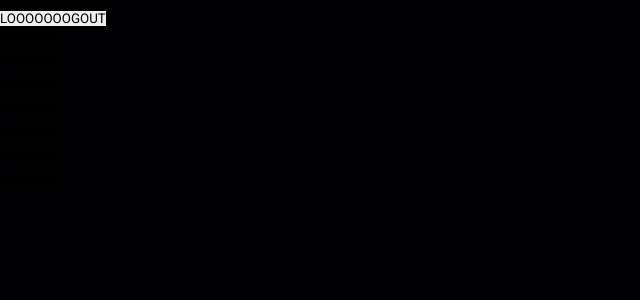
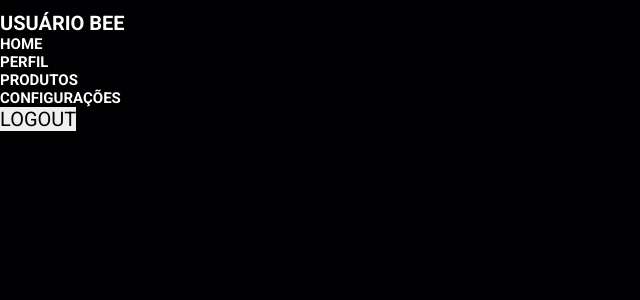
Before and after one commit to UTFome/UTFome-Frontend, a React (Create React App) app: page /perfil in a window 1280 px wide. Shown: the top 300 px of the page, without its empty margins (0-640 px from the left). Built offline with nearby package versions, Linux system fonts and the light colour scheme; sample sign-in values are in the browser's storage.

Commit message:
UTFOME-67: page perfil

```diff
--- a/src/componentes/pages/profile/Profile.css
+++ b/src/componentes/pages/profile/Profile.css
@@ -0,0 +1,11 @@
+h1 {
+    color: #fff;
+}
+
+h2 {
+    color: #fff;
+}
+
+.logout-botao {
+    font-size: 2rem;
+}
--- a/src/componentes/pages/profile/Profile.js
+++ b/src/componentes/pages/profile/Profile.js
@@ -19,14 +19,12 @@ function Profile(){
     return (
         <>
             <p>{String(authenticated)}</p>
-            <button onClick={handleLogout}>LOOOOOOOGOUT</button>
-            <h1>PERFIL</h1>
-            <h1>PERFIL</h1>
-            <h1>PERFIL</h1>
-            <h1>PERFIL</h1>
-            <h1>PERFIL</h1>
-            <h1>PERFIL</h1>
-            <h1>PERFIL</h1>
+            <h1>USUÁRIO BEE</h1>
+            <h2>HOME</h2>
+            <h2>PERFIL</h2>
+            <h2>PRODUTOS</h2>
+            <h2>CONFIGURAÇÕES</h2>
+            <button className='logout-botao' onClick={handleLogout}>LOGOUT</button>
 
         </>
     )
```
